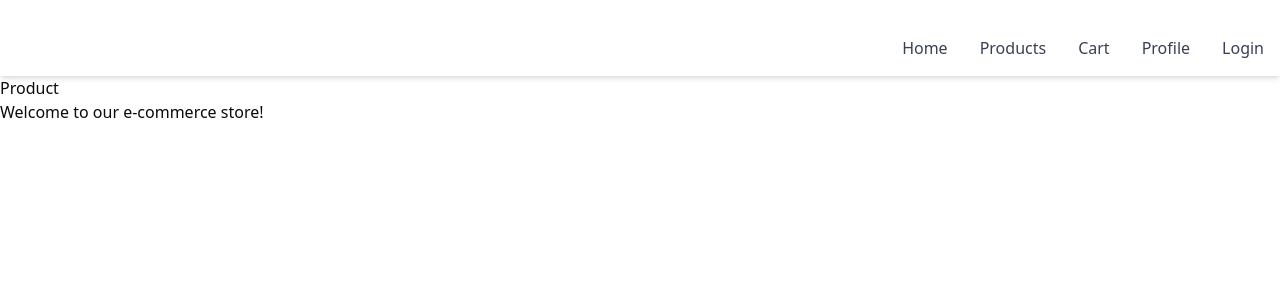
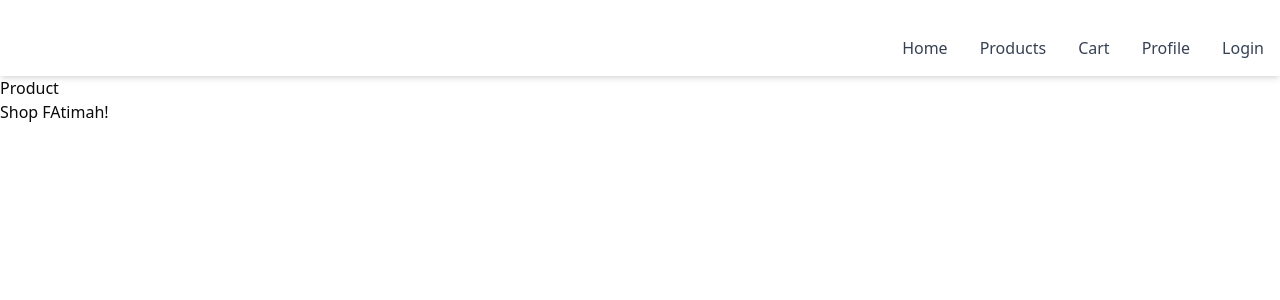
Before and after one commit to zahrawm/woo--ecommerce-website, a React (Vite) app in the folder ecommerce-frontend/: page /cart in a window 1280 px wide. Shown: the top 300 px of the page. Built offline with nearby package versions, Linux system fonts and the light colour scheme.

Commit message:
codes updated

```diff
--- a/ecommerce-frontend/src/pages/cart.tsx
+++ b/ecommerce-frontend/src/pages/cart.tsx
@@ -2,7 +2,7 @@ const Cart = () => {
   return (
     <div>
       <h1>Product</h1>
-      <p>Welcome to our e-commerce store!</p>
+      <p>Shop FAtimah!</p>
     </div>
   );
 };
```
